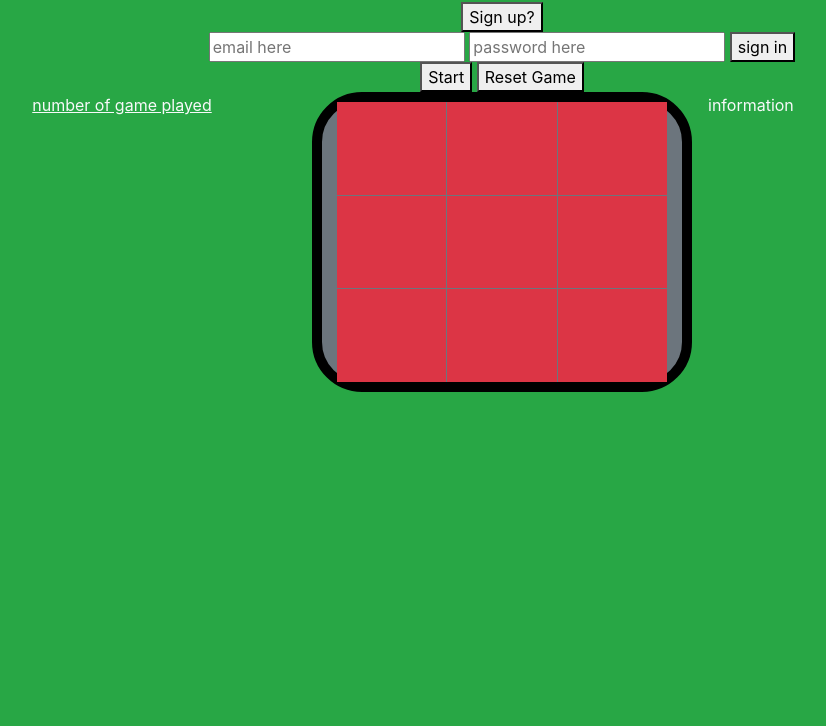
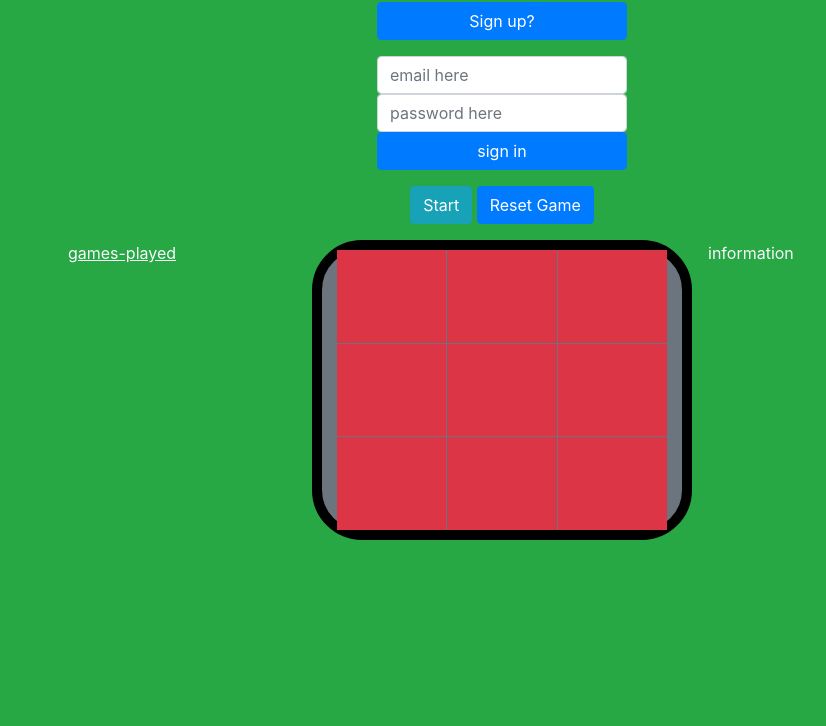
Before and after one commit to Adanetx/Tic-Tac-Toe, a website built with webpack: page index.html in a window 1280 px wide. Shown: the part 74-800 px from the top of the page, without its empty margins (138-964 px from the left). Built offline with nearby package versions, Linux system fonts and the light colour scheme.

Commit message:
update style

```diff
--- a/assets/scripts/app.js
+++ b/assets/scripts/app.js
@@ -12,6 +12,8 @@ $(() => {
   $('#sign-up').hide()
   $('#change-password-button').hide()
   $('#change-password').hide()
+  // $('.my-class').hide()
+  // $('.board-grid').hide()
   $('#sign-up-button').on('click', authEvents.showSignUp)
   $('#sign-up').on('submit', authEvents.onSignUp)
   $('#sign-in').on('submit', authEvents.onSignIn)
--- a/assets/scripts/auth/ui.js
+++ b/assets/scripts/auth/ui.js
@@ -6,7 +6,7 @@ const signUpFailure = function () {
   $('#message').text('Sign Up failed.')
 }
 const signInSuccess = function (response) {
-  $('#message').text('Sign in Success!')
+  $('#message').text('Sign in Success!, click start button to start')
   store.user = response.user
   $('#sign-out').show()
   $('#sign-up').hide()
@@ -38,6 +38,7 @@ const signOutFailure = function () {
 module.exports = {
   signUpSuccess,
   signUpFailure,
+
   signInFailure,
   signInSuccess,
   changePasswordSuccess,
--- a/assets/scripts/game/events.js
+++ b/assets/scripts/game/events.js
@@ -10,7 +10,7 @@ const onStartGame = function (event) {
     .then(displayGames)
 }
 const displayGames = function (response) {
-  $('#games-played').text(response.games.length)
+  $('#games-played').text(response.games.length + ' times played.')
 }
 
 const gameSpots = document.querySelectorAll('.board-cells')
@@ -20,11 +20,12 @@ const onReset = () => {
   for (let i = 0; i < gameSpots.length; i++) {
     gameSpots[i].innerHTML = ''
     gameSpots[i].style.backgroundColor = '$red'
+
     gameSpots[i].style.pointerEvents = 'none'
     // gameSpots[i].style.pointerEvents = 'none'
     // api.startGame()
   }
-  $('#message').text('game reseted, make sure you sign in and click strat')
+  $('#message').text('game reseted, make sure you sign in and click start')
   $('#status').text('')
 }
 
--- a/assets/styles/index.scss
+++ b/assets/styles/index.scss
@@ -97,6 +97,7 @@ body {  background-color: $body-bg-color;
 
 
 
+
 h1 {
   text-align: center;
 }
@@ -119,6 +120,4 @@ h1 {
   //align-items: center;
   // justify-content: center;
   text-align: center;
-
-
 }
--- a/index.html
+++ b/index.html
@@ -19,40 +19,41 @@
 
      <div class="container">
                <div class="col-12 box1" >
-                 <button id="sign-up-button">Sign up?</button>
+
+                  <div class="form-group">
+                 <button id="sign-up-button"class="form-control mx-auto btn btn-primary" style="width:250px">Sign up?</button>
                  <form id="sign-up">
-                     <input
-                     name="credentials[email]" placeholder="email here" type="email">
-                     <input name="credentials[password]" placeholder="password here" type="password">
-                     <input name="credentials[password_confirmation]" placeholder="confirm password here" type="password">
-                     <button type="submit">sign up</button>
+                     <input name="credentials[email]" class="form-control mx-auto" style="width:250px" placeholder="email here" type="email">
+                     <input name="credentials[password]"class="form-control mx-auto" style="width:250px" placeholder="password here" type="password">
+                     <input name="credentials[password_confirmation]"class="form-control mx-auto" style="width:250px" placeholder="confirm password here" type="password">
+                     <button type="submit" class="form-control mx-auto btn btn-primary" style="width:250px">sign up</button>
                  </form>
-                 <form id="sign-in">
-                     <input name="credentials[email]" placeholder="email here" type="email"/>
-                     <input name="credentials[password]" placeholder="password here" type="password"/>
-                     <button type="submit">sign in</button>
+               </div>
+                    <form id="sign-in">
+                     <input name="credentials[email]"class="form-control mx-auto" style="width:250px" placeholder="email here" type="email"/>
+                     <input name="credentials[password]"class="form-control mx-auto" style="width:250px" placeholder="password here" type="password"/>
+                     <button type="submit"class="form-control mx-auto btn btn-primary" style="width:250px">sign in</button>
+                     </form>
+                    <form id="change-password">
+                     <input name="passwords[old]"class="form-control mx-auto" style="width:250px" placeholder="old password" type="password">
+                     <input name="passwords[new]"class="form-control mx-auto" style="width:250px" placeholder="new password" type="password">
+                     <button type="submit"class="form-control mx-auto" style="width:250px">change-cpassword</button>
                  </form>
-                 <button id="change-password-button">Change Password?</button>
-                 <form id="change-password">
-                     <input name="passwords[old]" placeholder="old password" type="password">
-                     <input name="passwords[new]" placeholder="new password" type="password">
-                     <button type="submit">change password</button>
-                 </form>
-                 <button class="sign-out" id="sign-out">Sign Out</button>
+                 <button  id="sign-out"class="form-control mx-auto btn btn-danger" style="width:250px" type='submit'>Sign Out</button>
                </div>
              </div>
 
              <div class="container">
-               <div class = "my-class">
-         <button id="on-game">Start</button>
-         <button id="reset">Reset Game</button>
+               <div class = "my-class m-3">
+         <button id="on-game" class="btn btn-info">Start</button>
+         <button id="reset" class="btn btn-primary" >Reset Game</button>
        </div>
          <div class="row">
-           <div class="col-4 box2">
+           <div class="col-4 col-md-2 col-lg-4 box2">
              <!-- <h4>games played</h4> -->
-             <div id="games-played"> number of game played</div>
+             <div id="games-played" class="align-right">games-played</div>
                </div>
-                      <div class="col-xs-4 col-sm-4 col-md-4 board-grid">
+                      <div class="col-xs-4 col-sm-4 col-md-8 col-lg-4 board-grid">
                         <div class="col-xs-12 col-sm-12 col-md-12 col-lg-12 col-xl-12 board-cells" id="cell1" data-cell-index="0"></div>
                         <div class="col-xs-12 col-sm-12 col-md-12 col-lg-12 col-xl-12 board-cells" id="cell2" data-cell-index="1"></div>
                         <div class="col-xs-12 col-sm-12 col-md-12 col-lg-12 col-xl-12 board-cells" id="cell3" data-cell-index="2"></div>
@@ -64,7 +65,7 @@
                         <div class="col-xs-12 col-sm-12 col-md-12 col-lg-12 col-xl-12 board-cells" id="cell9" data-cell-index="8"></div>
                       </div>
                       <div class="col-4 col-sm-4 c0l-md-4 col-lg-4 col box4">
-                        <div id="status">information</div>
+                        <div id="status"> information</div>
                         <div id="message"></div>
                       </div>
                     </div>
```
